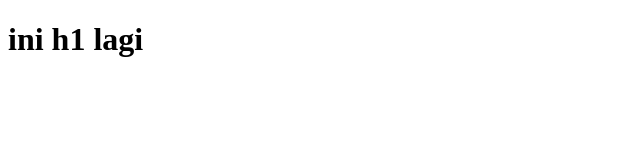
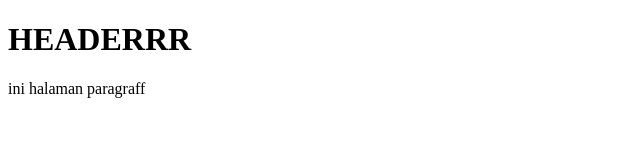
Before and after one commit to almubarok/belajar_git, a plain HTML site: page index.html in a window 1280 px wide. Shown: the whole page, without its empty margins (0-640 px from the left). Drawn offline with Linux system fonts and the light colour scheme.

Commit message:
update index html

```diff
--- a/index.html
+++ b/index.html
@@ -5,9 +5,13 @@
     <meta name="viewport"
           content="width=device-width, user-scalable=no, initial-scale=1.0, maximum-scale=1.0, minimum-scale=1.0">
     <meta http-equiv="X-UA-Compatible" content="ie=edge">
-    <title>Document</title>
+    <title>ALTA QA</title>
 </head>
 <body>
-    <h1>ini h1 lagi</h1>
+    <h1>HEADERRR</h1>
+
+<p>
+    ini halaman paragraff
+</p>
 </body>
 </html>
```
